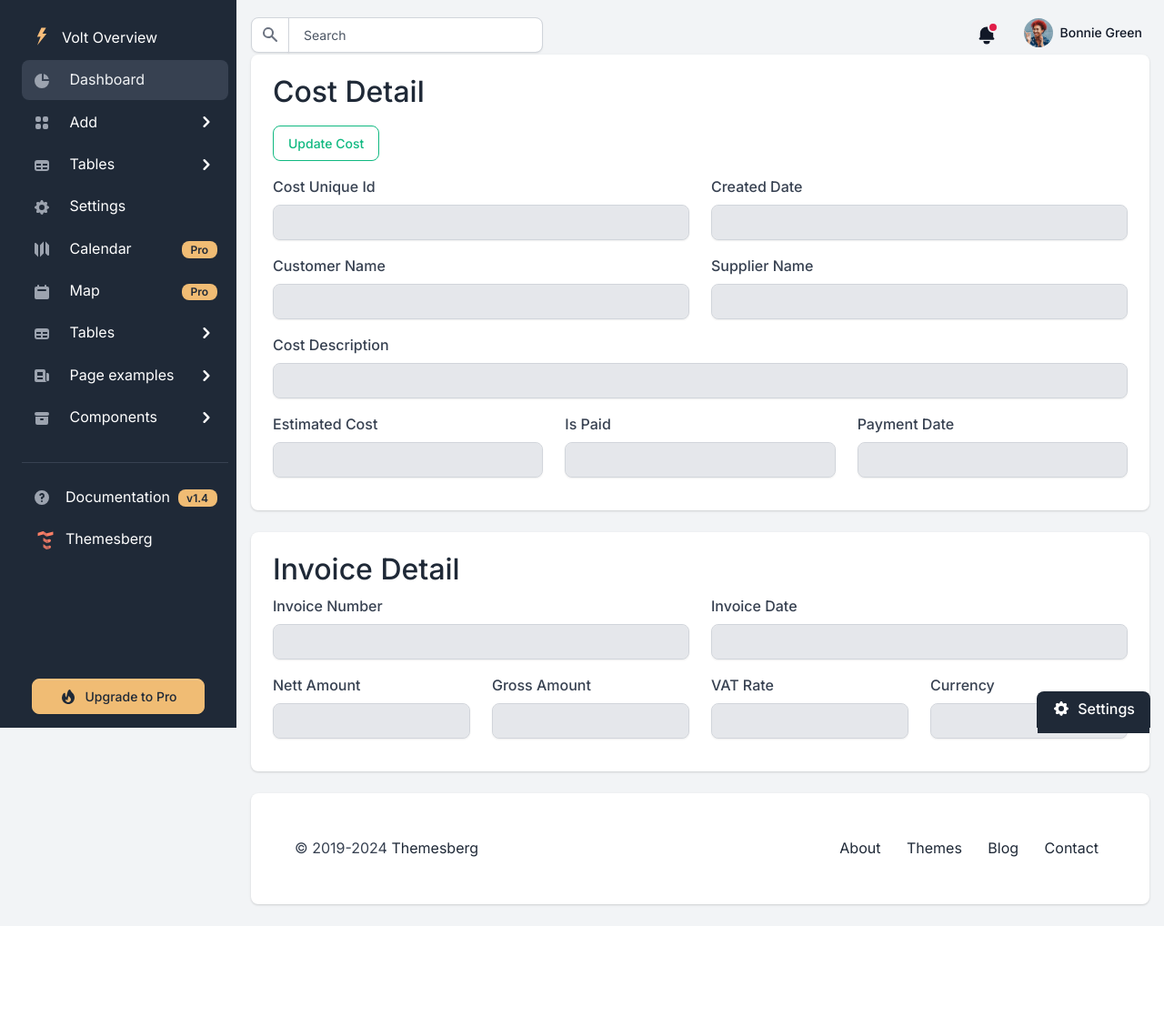
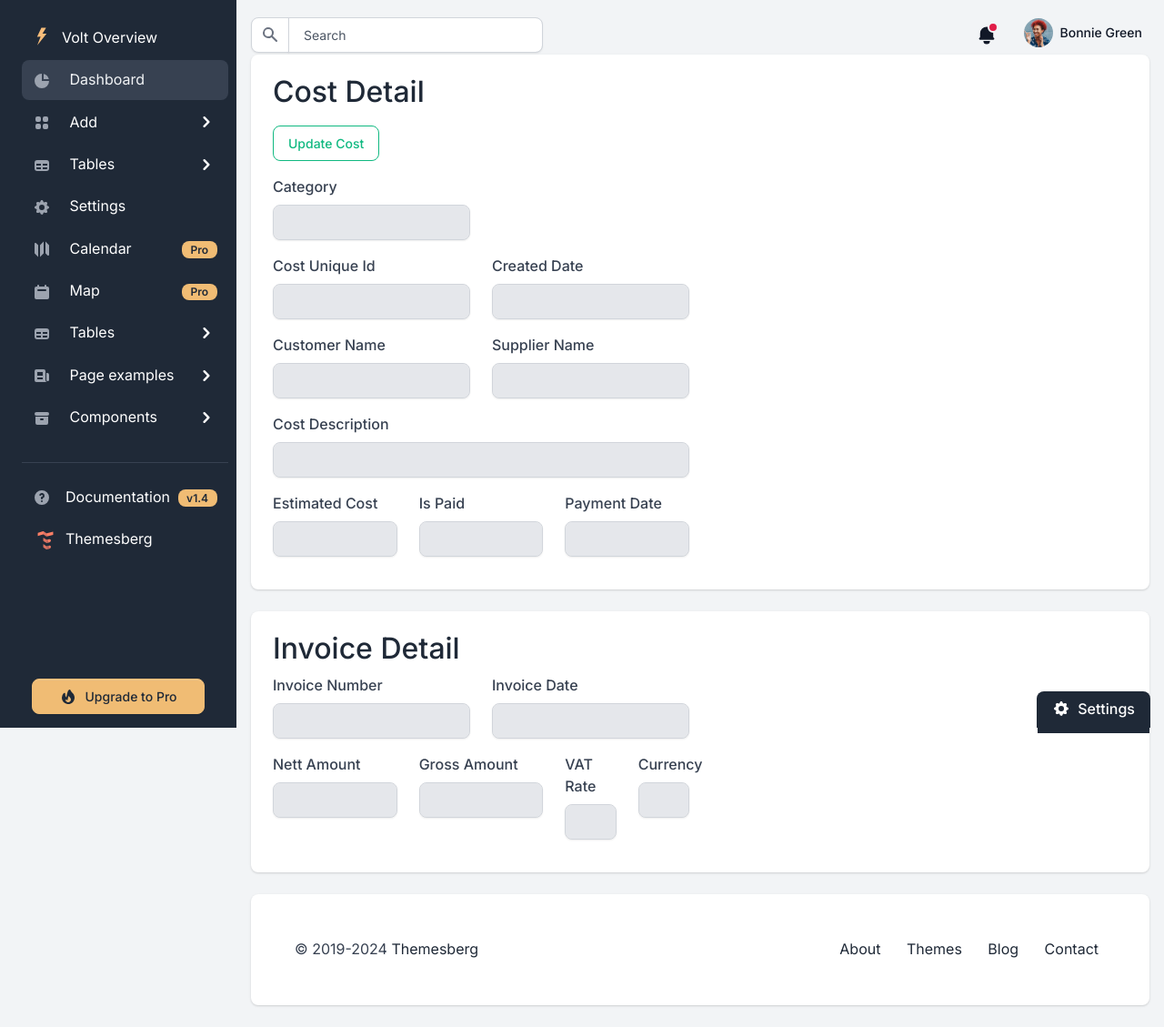
Before and after one commit to Luczho/CashflowManager, a Django app: template costs_records/templates/costs_records/cost-detail.html in a window 1280 px wide. Shown: the whole page at 91% size. Before the commit the page ends 1018 px from the top, so only its background shows below. Run offline with Django 4.2, Linux system fonts and the light colour scheme; the template is opened without the code that fills it, so the values that code supplies are empty; some libraries are stand-ins or nearby versions.

Commit message:
refactor: customize cost detail template

```diff
--- a/costs_records/templates/costs_records/cost-detail.html
+++ b/costs_records/templates/costs_records/cost-detail.html
@@ -8,13 +8,21 @@
             <a href="{% url 'update-cost' pk=object.pk %}" class="btn btn-outline-success" type="button">Update Cost</a>
             <p></p>
             <div class="row">
-                <div class="col-md-6 mb-3">
+                <div class="col-md-3 mb-3">
+                    <div>
+                        <label for="category">Category</label>
+                        <input class="form-control" id="category" type="text" placeholder="{{ object.category }}" readonly>
+                    </div>
+                </div>
+            </div>
+            <div class="row">
+                <div class="col-md-3 mb-3">
                     <div>
                         <label for="first_name">Cost Unique Id</label>
                         <input class="form-control" id="first_name" type="text" placeholder="{{ object.uid}}" readonly>
                     </div>
                 </div>
-                <div class="col-md-6 mb-3">
+                <div class="col-md-3 mb-3">
                     <div>
                         <label for="last_name">Created Date</label>
                         <input class="form-control" id="last_name" type="text" placeholder="{{ object.created_date }}" readonly>
@@ -22,13 +30,13 @@
                 </div>
             </div>
             <div class="row">
-                <div class="col-md-6 mb-3">
+                <div class="col-md-3 mb-3">
                     <div>
-                        <label for="first_name">Customer Name</label>
-                        <input class="form-control" id="first_name" type="text" placeholder="{{ object.customer.name}}" readonly>
+                        <label for="customer_name">Customer Name</label>
+                        <input class="form-control" id="customer_name" type="text" placeholder="{{ object.customer.name}}" readonly>
                     </div>
                 </div>
-                <div class="col-md-6 mb-3">
+                <div class="col-md-3 mb-3">
                     <div>
                         <label for="last_name">Supplier Name</label>
                         <input class="form-control" id="last_name" type="text" placeholder="{{ object.supplier.name }}" readonly>
@@ -36,7 +44,7 @@
                 </div>
             </div>
             <div class="row">
-                <div class="col-md-12 mb-3">
+                <div class="col-md-6 mb-3">
                     <div>
                         <label for="last_name">Cost Description</label>
                         <input class="form-control" id="last_name" type="text" placeholder="{{ object.cost_description }}" readonly>
@@ -44,19 +52,19 @@
                 </div>
             </div>
             <div class="row">
-                <div class="col-md-4 mb-3">
+                <div class="col-md-2 mb-3">
                     <div>
                         <label for="last_name">Estimated Cost</label>
                         <input class="form-control" id="last_name" type="text" placeholder="{{ object.estimated_cost }}" readonly>
                     </div>
                 </div>
-                <div class="col-md-4 mb-3">
+                <div class="col-md-2 mb-3">
                     <div>
                         <label for="last_name">Is Paid</label>
                         <input class="form-control" id="last_name" type="text" placeholder="{{ object.paid }}" readonly>
                     </div>
                 </div>
-                <div class="col-md-4 mb-3">
+                <div class="col-md-2 mb-3">
                     <div>
                         <label for="last_name">Payment Date</label>
                         <input class="form-control" id="last_name" type="text" placeholder="{{ object.payment_date }}" readonly>
@@ -70,13 +78,13 @@
         <div class="card-body">
             <h2><a class="article-title" href="#">Invoice Detail</a></h2>
             <div class="row">
-                <div class="col-md-6 mb-3">
+                <div class="col-md-3 mb-3">
                     <div>
                         <label for="first_name">Invoice Number</label>
                         <input class="form-control" id="first_name" type="text" placeholder="{{ object.invoice.number}}" readonly>
                     </div>
                 </div>
-                <div class="col-md-6 mb-3">
+                <div class="col-md-3 mb-3">
                     <div>
                         <label for="last_name">Invoice Date</label>
                         <input class="form-control" id="last_name" type="text" placeholder="{{ object.invoice.date }}" readonly>
@@ -84,25 +92,25 @@
                 </div>
             </div>
             <div class="row">
-                <div class="col-md-3 mb-3">
+                <div class="col-md-2 mb-3">
                     <div>
                         <label for="first_name">Nett Amount</label>
                         <input class="form-control" id="first_name" type="text" placeholder="{{ object.invoice.net_amount}}" readonly>
                     </div>
                 </div>
-                <div class="col-md-3 mb-3">
+                <div class="col-md-2 mb-3">
                     <div>
                         <label for="last_name">Gross Amount</label>
                         <input class="form-control" id="last_name" type="text" placeholder="{{ object.invoice.gross_amount }}" readonly>
                     </div>
                 </div>
-                <div class="col-md-3 mb-3">
+                <div class="col-md-1 mb-3">
                     <div>
                         <label for="last_name">VAT Rate</label>
                         <input class="form-control" id="last_name" type="text" placeholder="{{ object.invoice.vat_rate }}" readonly>
                     </div>
                 </div>
-                <div class="col-md-3 mb-3">
+                <div class="col-md-1 mb-3">
                     <div>
                         <label for="last_name">Currency</label>
                         <input class="form-control" id="last_name" type="text" placeholder="{{ object.invoice.currency }}" readonly>
```
